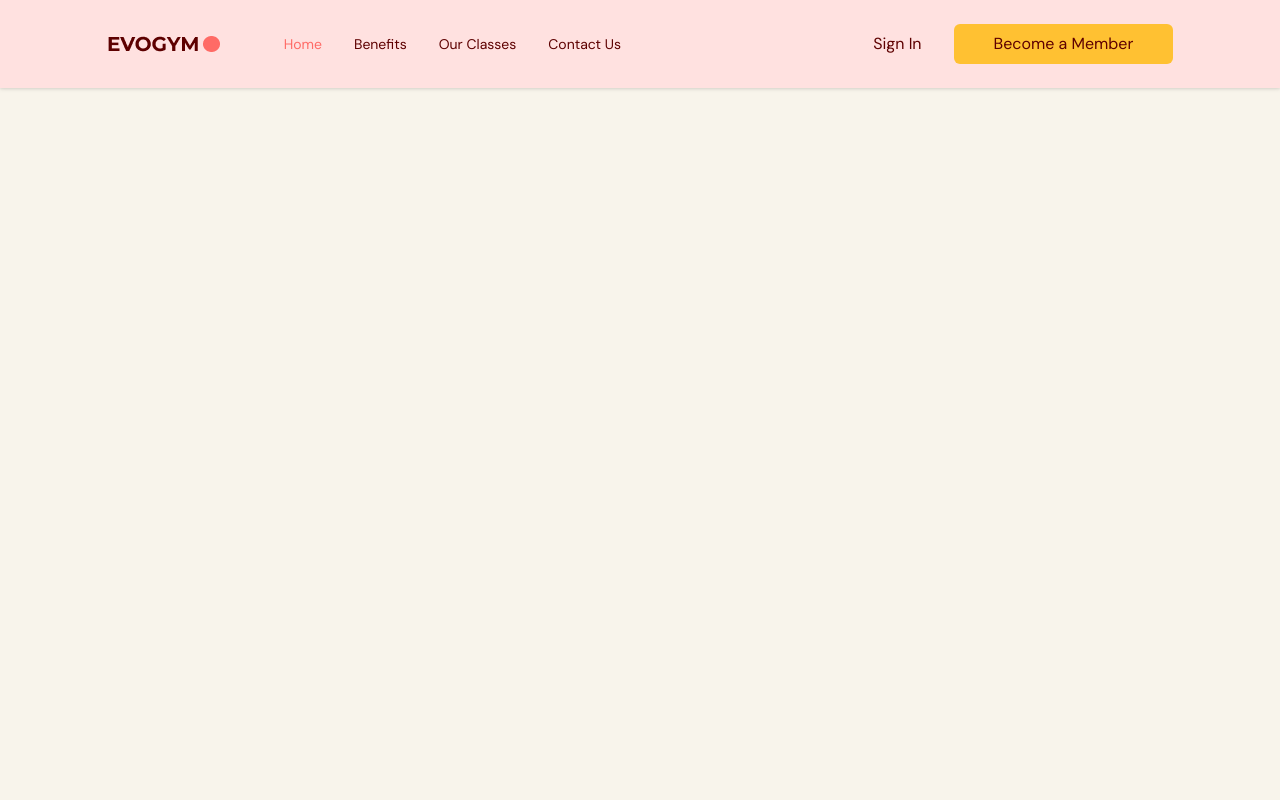
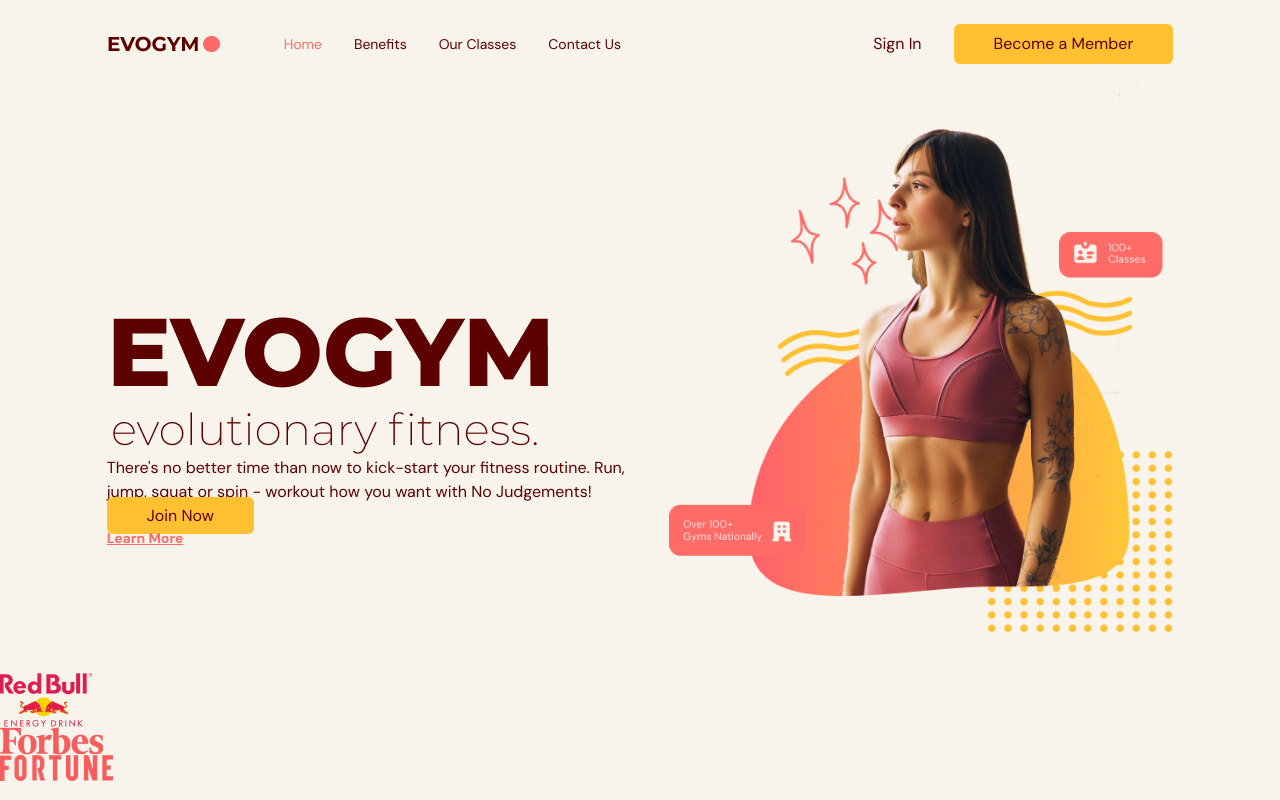
Before and after one commit to aimeepham14/fitness-application, a React (Vite) app in the folder gym-typescript/: page / in a window 1280 px wide. Built offline with nearby package versions, Linux system fonts and the light colour scheme.

Commit message:
did styling for main page

```diff
--- a/gym-typescript/src/App.tsx
+++ b/gym-typescript/src/App.tsx
@@ -1,17 +1,35 @@
 import Navbar from "@/scenes/navbar";
-import { useState } from "react";
+import Home from '@/scenes/home';
+import { useEffect, useState } from "react";
 import { SelectedPage } from "@/shared/types";
 
 function App() {
   const [selectedPage, setSelectedPage] = useState<SelectedPage>(SelectedPage.Home);
+  const [isTopOfPage, setIsTopOfPage] = useState<boolean>(true);
+
+  useEffect(() => {
+    const handleScroll = () => {
+      // checking if we're at the top of the window, if it is, set the top of the page as true
+      if (window.scrollY === 0) {
+        setIsTopOfPage(true);
+        setSelectedPage(SelectedPage.Home);
+      }
+      if (window.scrollY !== 0) setIsTopOfPage(false);
+    }
+    window.addEventListener("scroll", handleScroll);
+    // need to remove it when they leave the page
+    return () => window.removeEventListener("scroll", handleScroll)
+  })
 
 
   return (
     <div className="app bg-gray-20">
       <Navbar
+        isTopOfPage={isTopOfPage}
         selectedPage={selectedPage}
         setSelectedPage ={setSelectedPage}
     />
+    <Home setSelectedPage={setSelectedPage} />
     </div>
   );
 }
--- /dev/null
+++ b/gym-typescript/src/scenes/home/index.tsx
@@ -0,0 +1,76 @@
+import { SelectedPage } from "@/shared/types";
+import useMediaQuery from "@/hooks/useMediaQuery";
+import ActionButton from "@/shared/ActionButton";
+import HomePageText from "@/assets/HomePageText.png";
+import HomePageGraphic from "@/assets/HomePageGraphic.png";
+import SponsorRedBull from "@/assets/SponsorRedBull.png";
+import SponsorForbes from "@/assets/SponsorForbes.png";
+import SponsorFortune from "@/assets/SponsorFortune.png";
+import AnchorLink from "react-anchor-link-smooth-scroll";
+
+
+type Props = {
+    setSelectedPage: (value: SelectedPage) => void;
+}
+
+const Home = ({setSelectedPage }: Props) => {
+    const isAboveMediumScreens = useMediaQuery("(min-width:1060px)")
+
+    return <section
+        id="home"
+        className="gap-16 bg-gray-20 py-10 md:h-full md:pb-0"
+        >
+        {/* IMAGE AND MAIN HEADER */}
+        <div className="md:flex mx-auto w-5/6 items-center justify-center md:h-5/6">
+            {/* MAIN HEADER */}
+            <div className="z-10 mt-32 md:basis-3/5">
+                {/* HEADINGS */}
+                <div>
+                    <div>
+                        <div>
+                            <img alt="home-page-text" src={HomePageText} />
+                        </div>
+                    </div>
+
+                    <p>
+                       There's no better time than now to kick-start your fitness routine. Run, jump, squat or spin - workout how you want with No Judgements!
+                    </p>
+                </div>
+
+                {/* ACTIONS */}
+                <div>
+                    <ActionButton setSelectedPage={setSelectedPage}>
+                        Join Now
+                    </ActionButton>
+                    <AnchorLink
+                        className="text-sm font-bold text-primary-500 underline hover:text-secondary-500"
+                        onClick={() => setSelectedPage(SelectedPage.ContactUs)}
+                        href={`#${SelectedPage.ContactUs}`}
+                    >
+                        <p>Learn More</p>
+                    </AnchorLink>
+                </div>
+            </div>
+
+            {/* IMAGE */}
+            <div>
+                <img alt="home-pageGraphic" src={HomePageGraphic} />
+            </div>
+        </div>
+
+        {/* SPONSERS */}
+        {isAboveMediumScreens && (
+            <div>
+                <div>
+                    <div>
+                        <img alt="redbull-sponsor" src={SponsorRedBull} />
+                        <img alt="forbes-sponsor" src={SponsorForbes} />
+                        <img alt="fortune-sponsor" src={SponsorFortune} />
+                    </div>
+                </div>
+            </div>
+        )}
+    </section>
+}
+
+export default Home;
```
